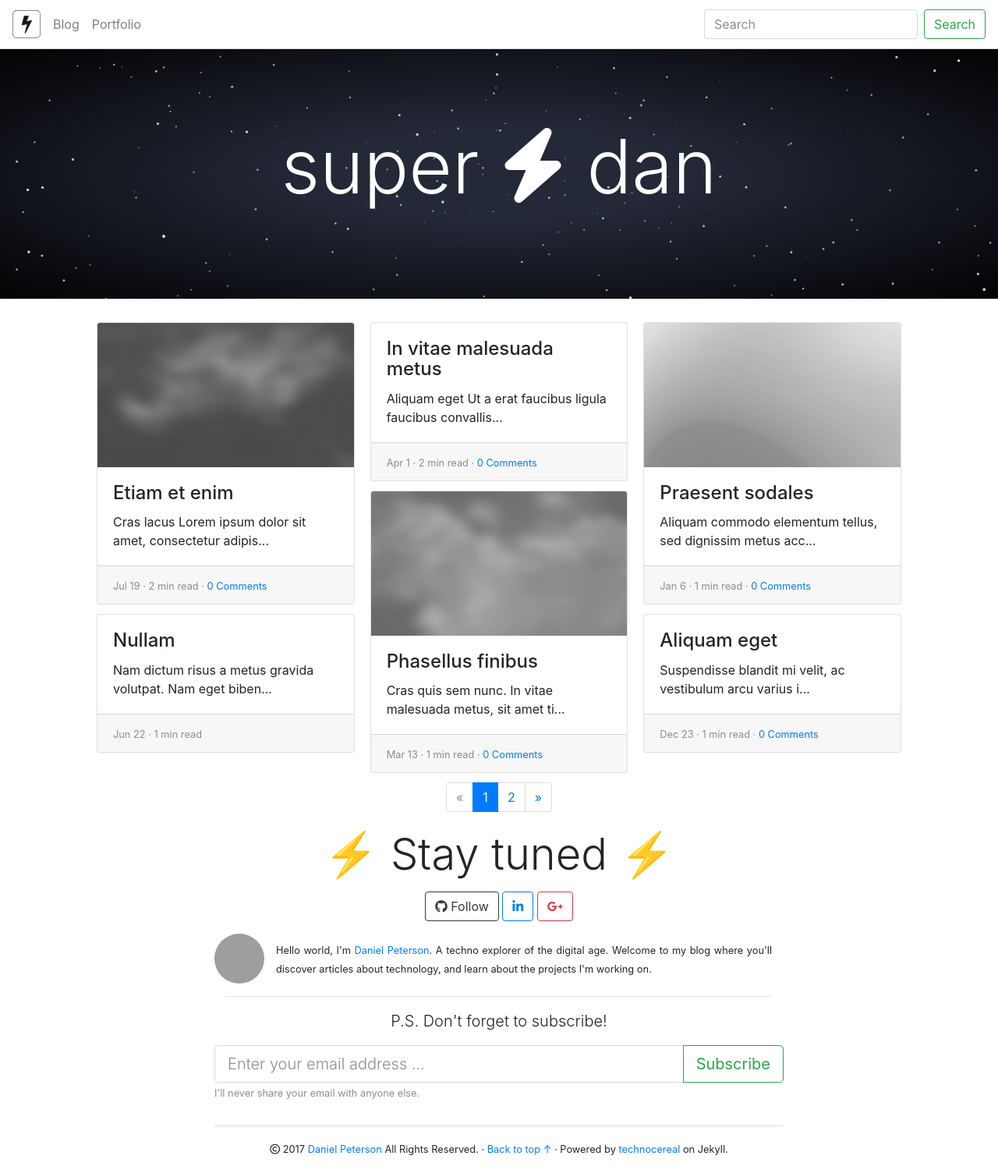
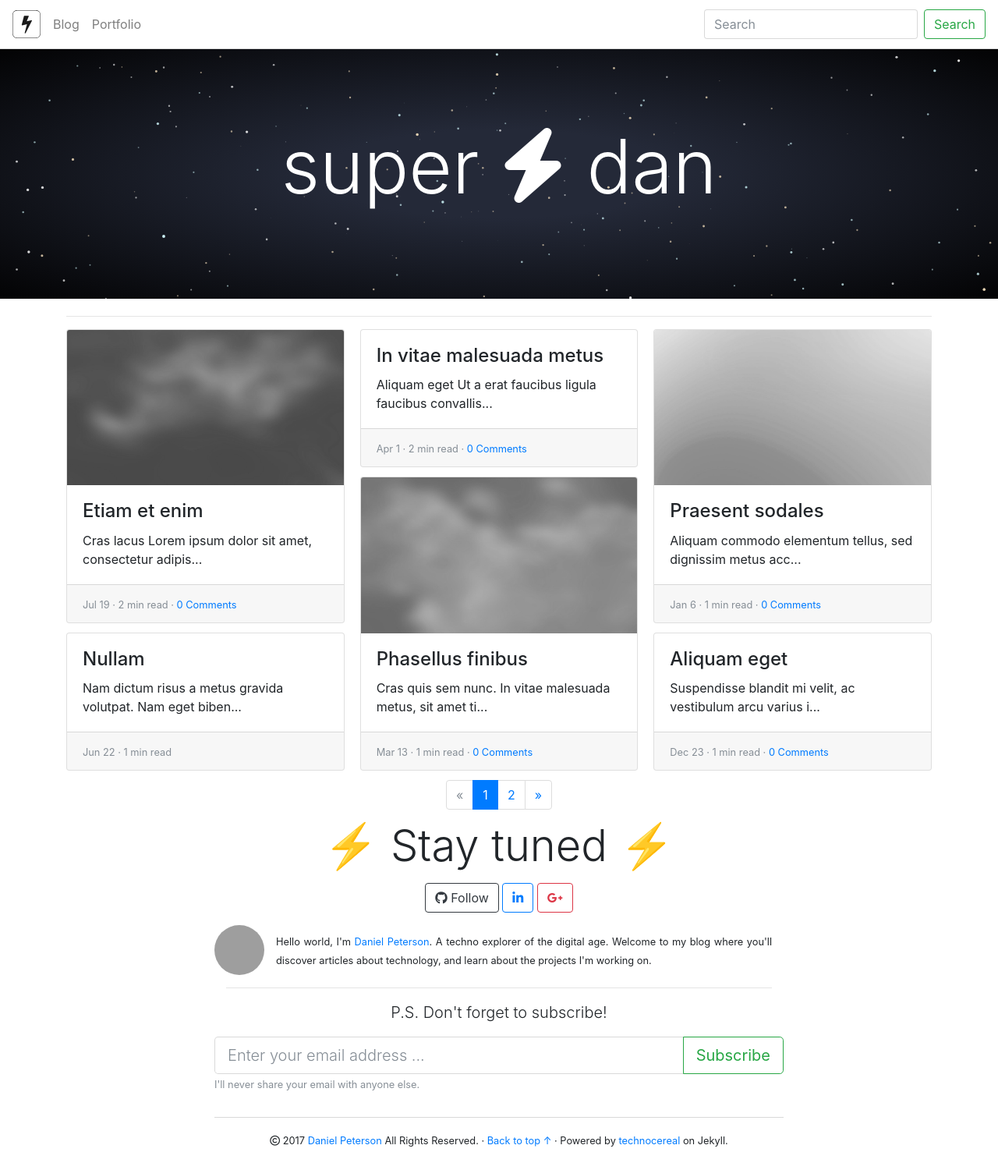
Before and after one commit to danrpts/danrpts.github.io, a Jekyll site: the page built from index.html, in a window 1280 px wide. Shown: the whole page at 78% size. Built offline with Jekyll 4.4.1, drawn with Linux system fonts in a browser that asks for light colours; nearby versions of some CDN libraries; emoji names are drawn with the system emoji font; the list of posts is cut into pages by our own code; comment, search, counter and statistics services are not loaded; grey boxes are pictures that could not be loaded.

Commit message:
added line

```diff
--- a/index.html
+++ b/index.html
@@ -18,8 +18,9 @@ layout: default
 </div>
 
 <div class="container">
-  <div class="row m-4">
+  <div class="row">
     <main class="col-sm-12">
+      <hr>
       <div class="card-columns">
         {% for post in paginator.posts %}
         <div class="card d-inline-block">
```
